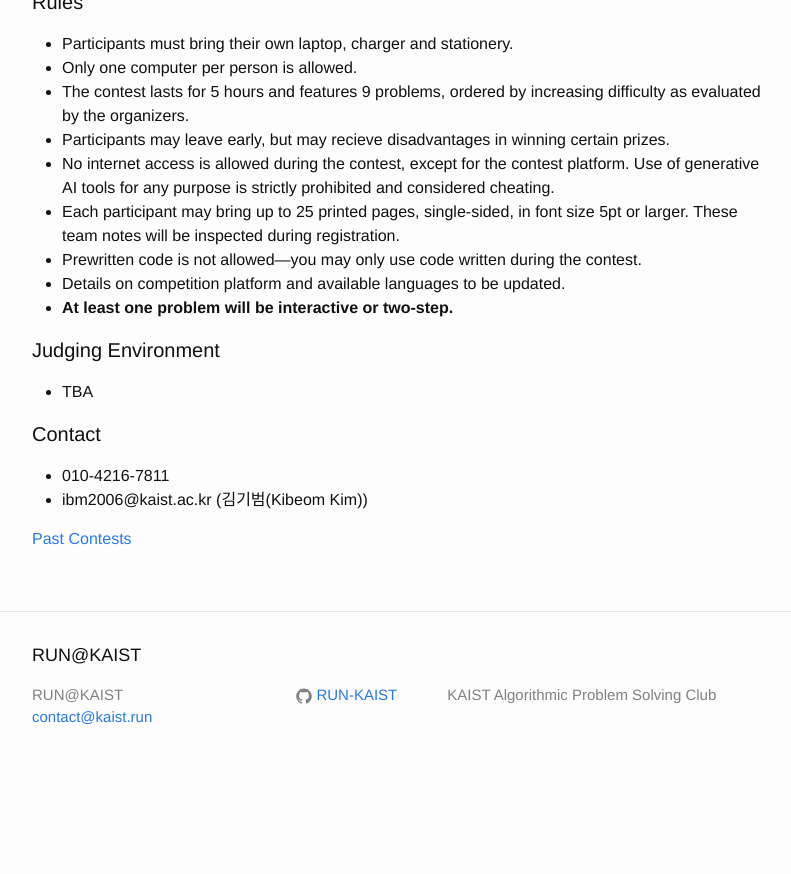
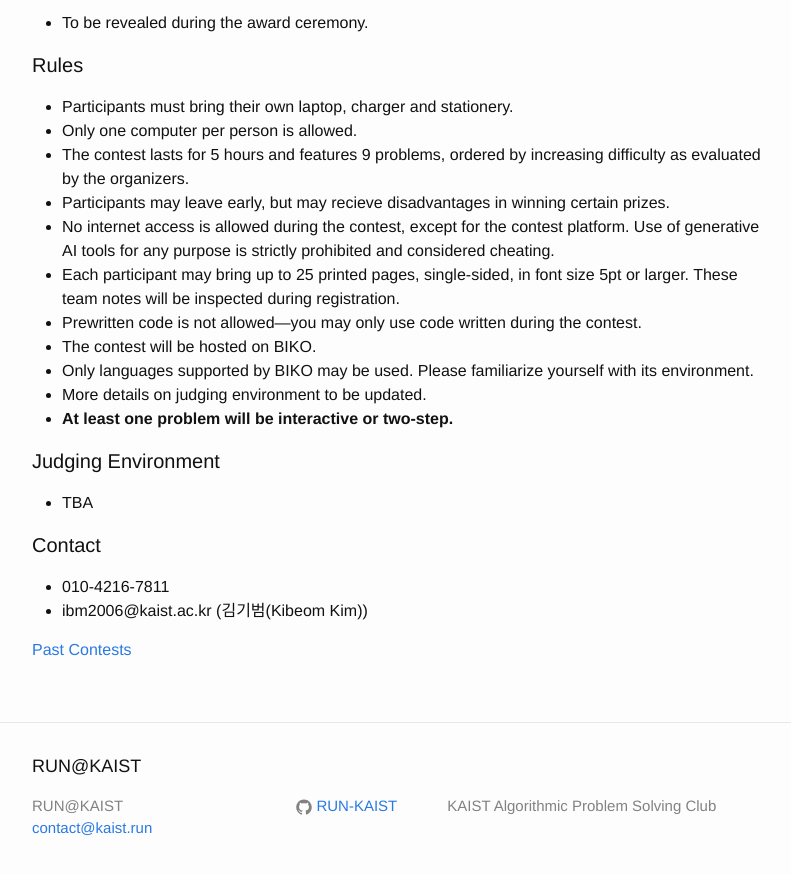
Before and after one commit to RUN-KAIST/kaist.run, a Jekyll site: the page built from contests/2026spring_en.md, in a window 1280 px wide and 900 px high, scrolled down 1499 px. Shown: the top 874 px of the window, without its empty margins (238-1029 px from the left). Built offline with Jekyll 4.4.1, drawn with Linux system fonts in a browser that asks for light colours; before the commit the page ends 2288 px from its top, so only the background shows below that; some of the changed text lies outside the part shown.

Commit message:
Update 2026spring_en.md

```diff
--- a/contests/2026spring_en.md
+++ b/contests/2026spring_en.md
@@ -7,7 +7,7 @@ ref: contest-2026spring
 ---
 
 ## The 2026 KAIST RUN Spring Contest is here!
-
+(UPD: The contest will be hosted on [biko.kr](https://www.biko.kr/). We recommend familiarizing yourself with the platform in advance.)
 
 <div style="text-align: center">
     <img src="/contest/2026-spring/2026 KAIST RUN Spring Contest.png" alt="poster" style="width: 700px;"/>
@@ -52,7 +52,9 @@ Special Prizes
 - No internet access is allowed during the contest, except for the contest platform. Use of generative AI tools for any purpose is strictly prohibited and considered cheating.
 - Each participant may bring up to 25 printed pages, single-sided, in font size 5pt or larger. These team notes will be inspected during registration.
 - Prewritten code is not allowed—you may only use code written during the contest.
-- Details on competition platform and available languages to be updated.
+- The contest will be hosted on BIKO.
+- Only languages supported by BIKO may be used. Please familiarize yourself with its environment.
+- More details on judging environment to be updated.
 - **At least one problem will be interactive or two-step.**
 
 #### Judging Environment
```
